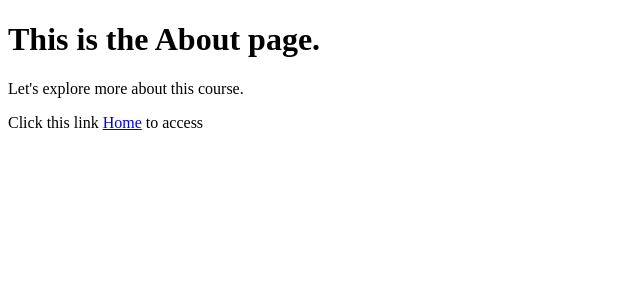
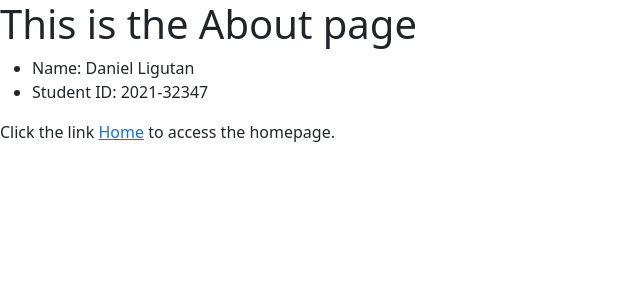
Before and after one commit to LeeGoTech/MSIT210-Week1-DevOps-Basic, a Django app: page /about/ in a window 1280 px wide. Shown: the top 300 px of the page, without its empty margins (0-640 px from the left). Run offline with Django 5.2, Linux system fonts and the light colour scheme.

Commit message:
Assignment #1

```diff
--- a/core/templates/about.html
+++ b/core/templates/about.html
@@ -1,14 +1,12 @@
-<!DOCTYPE html>
-<html lang="en">
-<head>
-    <meta charset="UTF-8">
-    <meta name="viewport" content="width=device-width, initial-scale=1.0">
-    <title>{{ title }}</title>
-</head>
-<body>
-    <h1>This is the About page.</h1>
-    <p>Let's explore more about this course.</p>
+{% extends "base.html" %}
 
-    <p>Click this link <a href="{% url 'home' %}">Home</a> to access </p>
-</body>
-</html>
+{% block title %}{{ title }}{% endblock title %}
+{% block content %}
+    <h1>This is the About page</h1>
+    <ul>
+        <li>Name: {{ name }}</li>
+        <li>Student ID: {{ student_id }}</li>
+    </ul>
+
+    <p>Click the link <a href="{% url 'home' %}">Home</a> to access the homepage.</p>
+{% endblock content %}
--- a/core/views.py
+++ b/core/views.py
@@ -5,7 +5,7 @@ from django.http import HttpResponse
 def home(request):
     context = {
         'title': 'Home',
-        'course': 'MSIT217 - Web App',
+        'course': 'MSIT 210 - DevOps and Software Lifecycle Automation',
         'units': 3,
     }
     return render('request', 'home.html', context)
@@ -13,11 +13,10 @@ def home(request):
 def about(request):
     context = {
         'title': 'About',
+        'name': 'Daniel Ligutan',
+        'student_id': '2021-32347',
     }
     return render('request', 'about.html', context)
 
 def base(request):
-    context = {
-        'title': 'Base',
-    }
-    return render('request', 'base.html', context)
+    return render('request', 'base.html')
```
